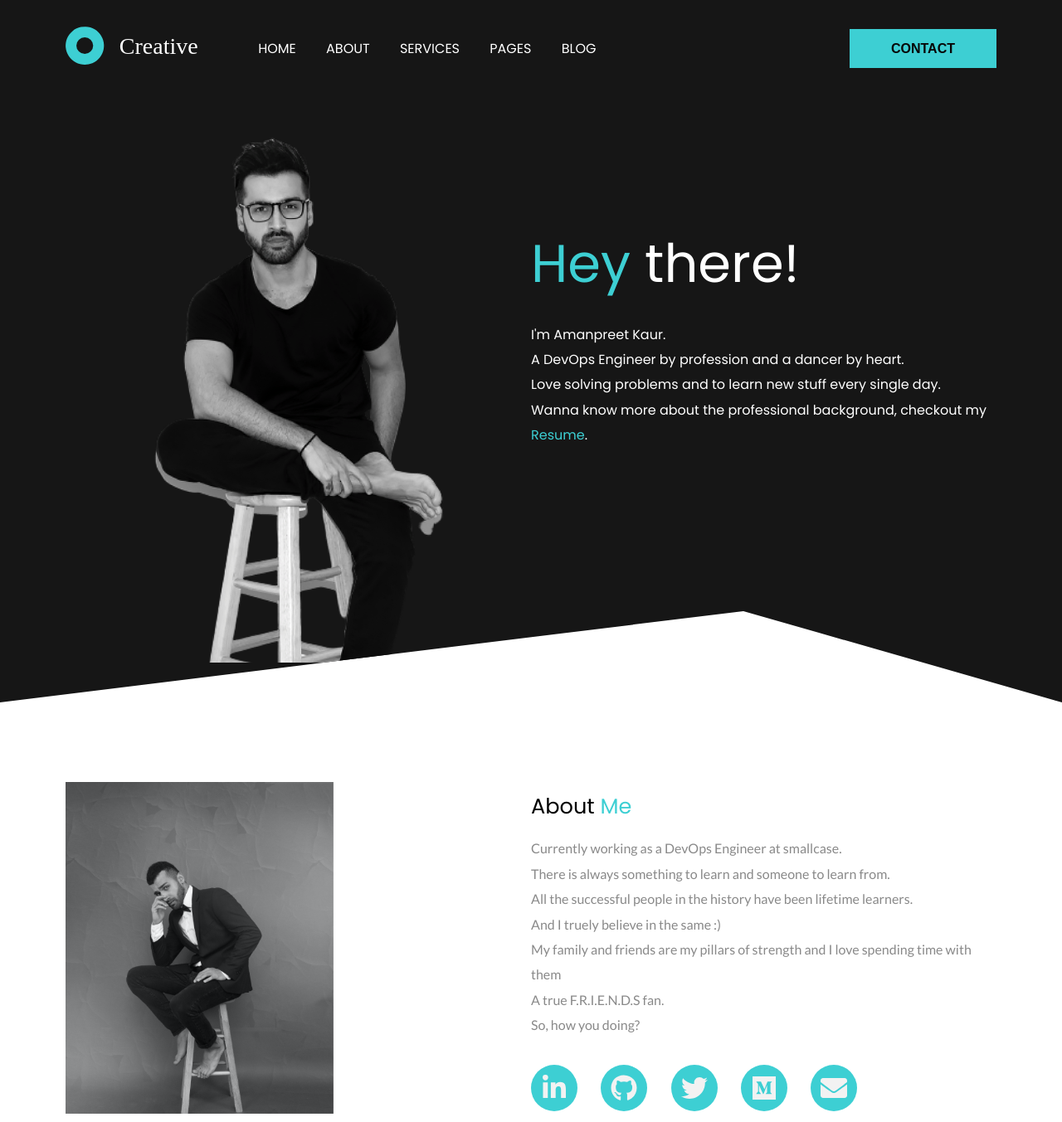
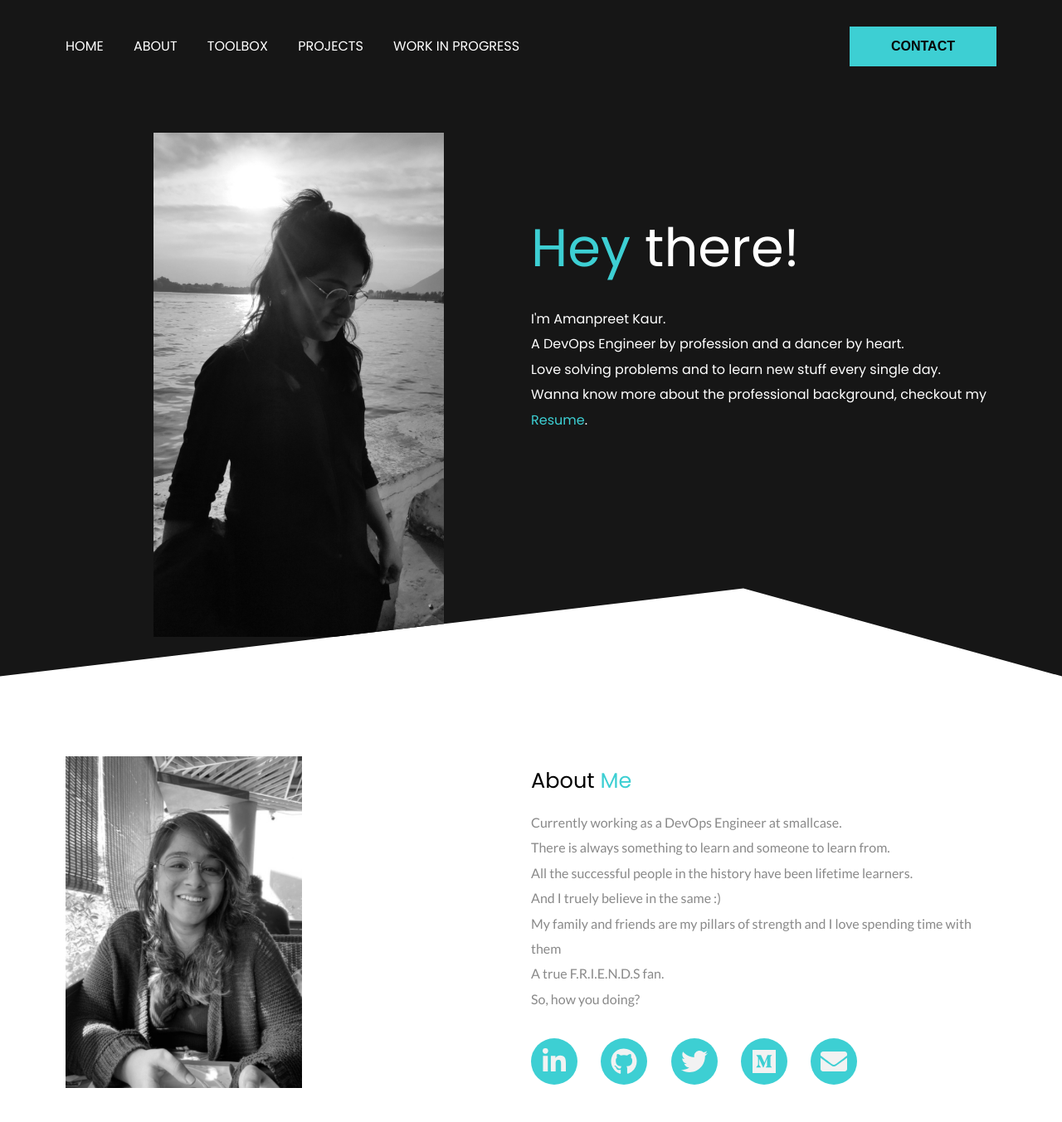
Before and after one commit to amanpreet9391/All-about-me, a plain HTML site: page index.html in a window 1280 px wide. Shown: the top 1353 px of the page at 83% size. Drawn offline with nearby package versions, Linux system fonts and the light colour scheme; a web font is replaced by a local one.

Commit message:
few more edits

```diff
--- a/css/style.css
+++ b/css/style.css
@@ -232,6 +232,8 @@ transition: all .3s ease;
 }
 .project{
     width: 300px;
+    /* display: flex; */
+    align-items: center;
 }
 
 section.reviews .slider .slide{
--- a/index.html
+++ b/index.html
@@ -29,15 +29,15 @@
         <div class="container">
         <nav class="flex items-center justify-between">
             <div class="left flex items-center">
-                <div class="branding">
+                <!-- <div class="branding">
                     <img src="./images/logo.svg" alt="" >
-            </div>
+            </div> -->
             <div>
                 <a href="#">Home</a>
                 <a href="#">About</a>
-                <a href="#">Services</a>
-                <a href="#">Pages</a>
-                <a href="#">Blog</a>
+                <a href="#">Toolbox</a>
+                <a href="#">Projects</a>
+                <a href="#">Work in Progress</a>
             </div>
             </div>
             <div class="right">
@@ -45,7 +45,7 @@
             </div>
         </nav>
         <div class="hero flex items-center justify-between">
-            <div class="left flex-1 flex justify-center"> <img src="./images/man.png" alt=""> </div>
+            <div class="left flex-1 flex justify-center"> <img src="./images/pic-1.png" alt=""> </div>
             <div class="right flex-1">
 
                 <h1><span>Hey </span> there!</h1>
@@ -66,7 +66,7 @@
 <section class="about">
     <div class="container flex items-center">
         <div class="flex-1">
-        <img class = "about-me-image" src="./images/man-2.png" alt="">
+        <img class = "about-me-image" src="./images/pic-2.png" alt="">
     </div>
     <div class="flex-1">
         <h1>
```
Also changed, not shown: images/pic-1.png (added), images/pic-2.png (added).
